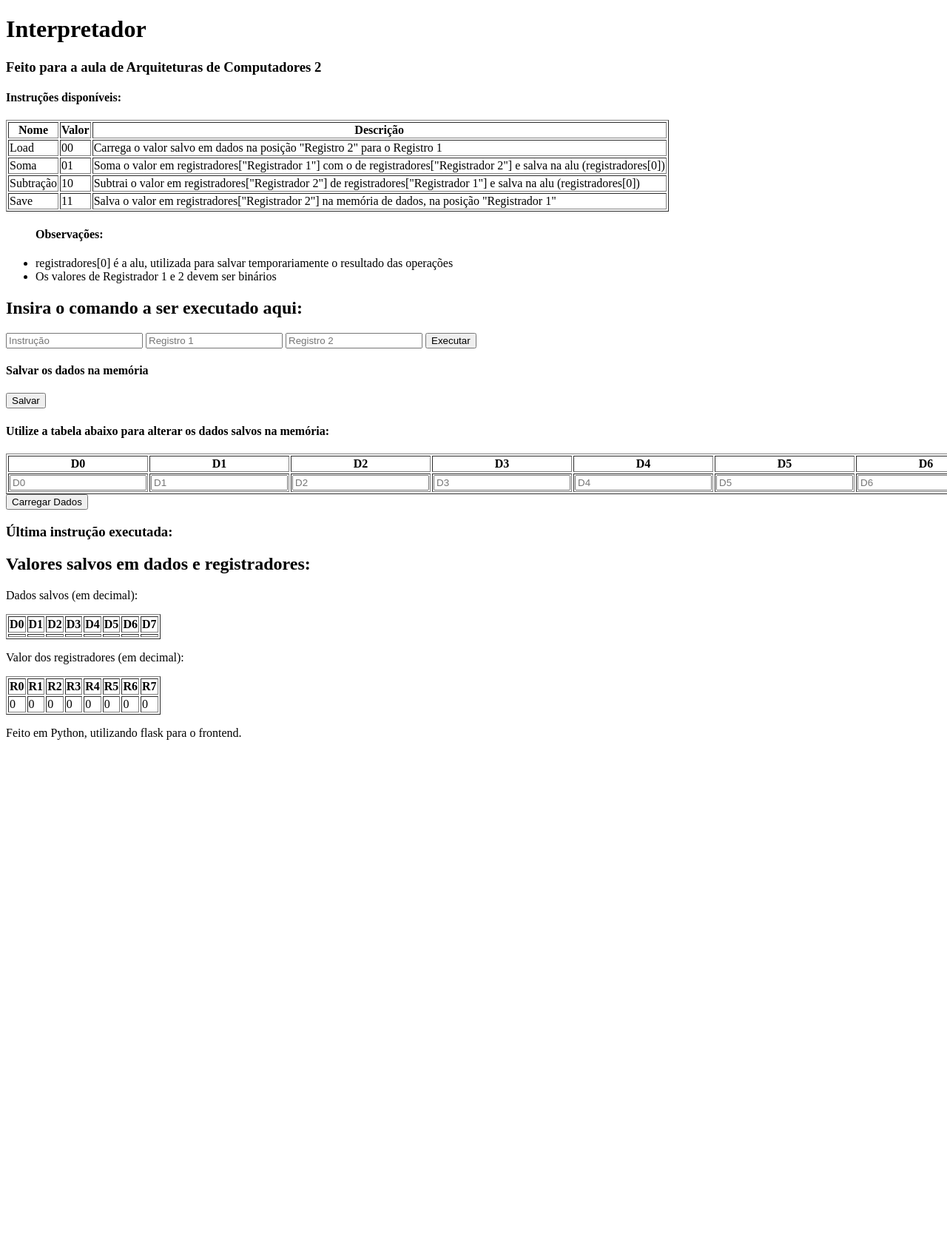
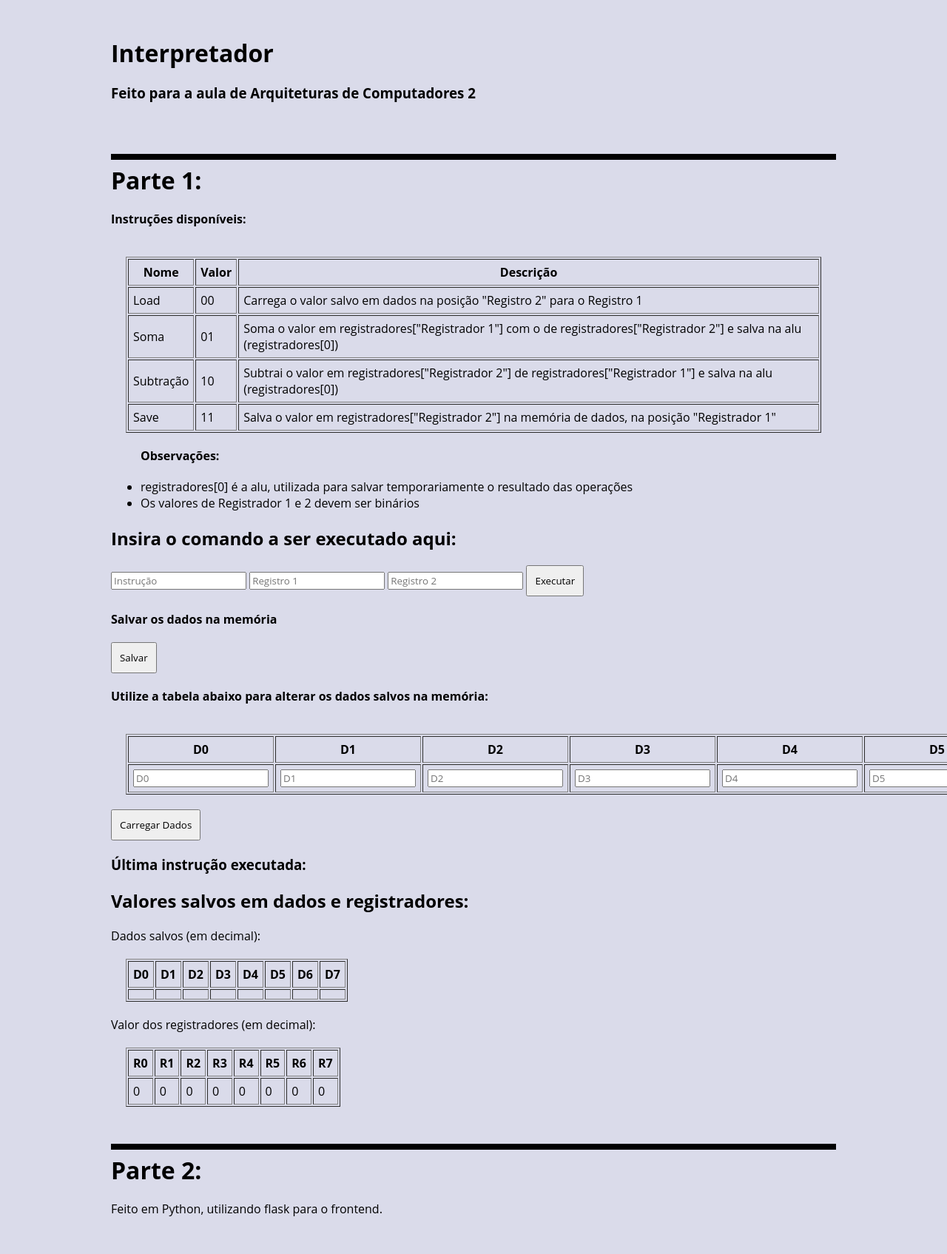
Before and after one commit to LRAbbade/Interpreter, a Flask app: page / in a window 1280 px wide; the page is wider, and only the part inside the window is pictured. Shown: that part at 74% size. Before the commit the page ends 1000 px from the top of that part, so only its background shows below. Run offline with Flask 2, Linux system fonts and the light colour scheme; lists and menus that the app fills with data are empty; parts of the project's set-up code (start-up, migrations or seed data) failed here and were passed over.

Commit message:
updating style

```diff
--- /dev/null
+++ b/frontend/frontend/static/style.css
@@ -0,0 +1,33 @@
+* {
+	box-sizing:border-box;
+	margin:0px;
+	font-family: Open Sans,Helvetica Neue,Helvetica,Arial,sans-serif;
+}
+
+body {
+	background-color: #DADBEA;
+    padding: 50px 150px;
+}
+
+.main-div h1,h2,h3,h4,h5,ul,form {
+    padding-bottom: 20px;
+}
+
+.main-div table {
+    margin: 20px;
+}
+
+.main-div form button {
+    padding: 10px;
+}
+
+td, th {
+    padding: 6px;
+}
+
+.part-sep {
+    border-style: solid none none none;
+    border-width: 8px;
+    padding-top: 6px;
+    margin-top: 50px;
+}
--- a/frontend/frontend/templates/page.html
+++ b/frontend/frontend/templates/page.html
@@ -3,11 +3,14 @@
   <head>
     <meta charset="utf-8">
     <title>Interpretador</title>
+    <link rel="stylesheet" type="text/css" href="{{ url_for('static', filename='style.css') }}">
+	<link rel="icon" href="{{ url_for('static', filename='icon.png') }}">
   </head>
   <body>
+     <div class="main-div">
          <h1>Interpretador</h1>
          <h3>Feito para a aula de Arquiteturas de Computadores 2</h3>
-
+         <h1 class="part-sep">Parte 1:</h1>
          <h4>Instruções disponíveis:</h4>
          <table border="1">
              <thead>
@@ -153,8 +156,9 @@
                  </tr>
              </tbody>
          </table>
+         <h1 class="part-sep">Parte 2:</h1>
 
          <p>Feito em Python, utilizando flask para o frontend.</p>
-
+     </div>
   </body>
 </html>
```
Also changed, not shown: frontend/frontend/static/icon.png (added). Lines whose indentation alone changed are shown as unchanged.
